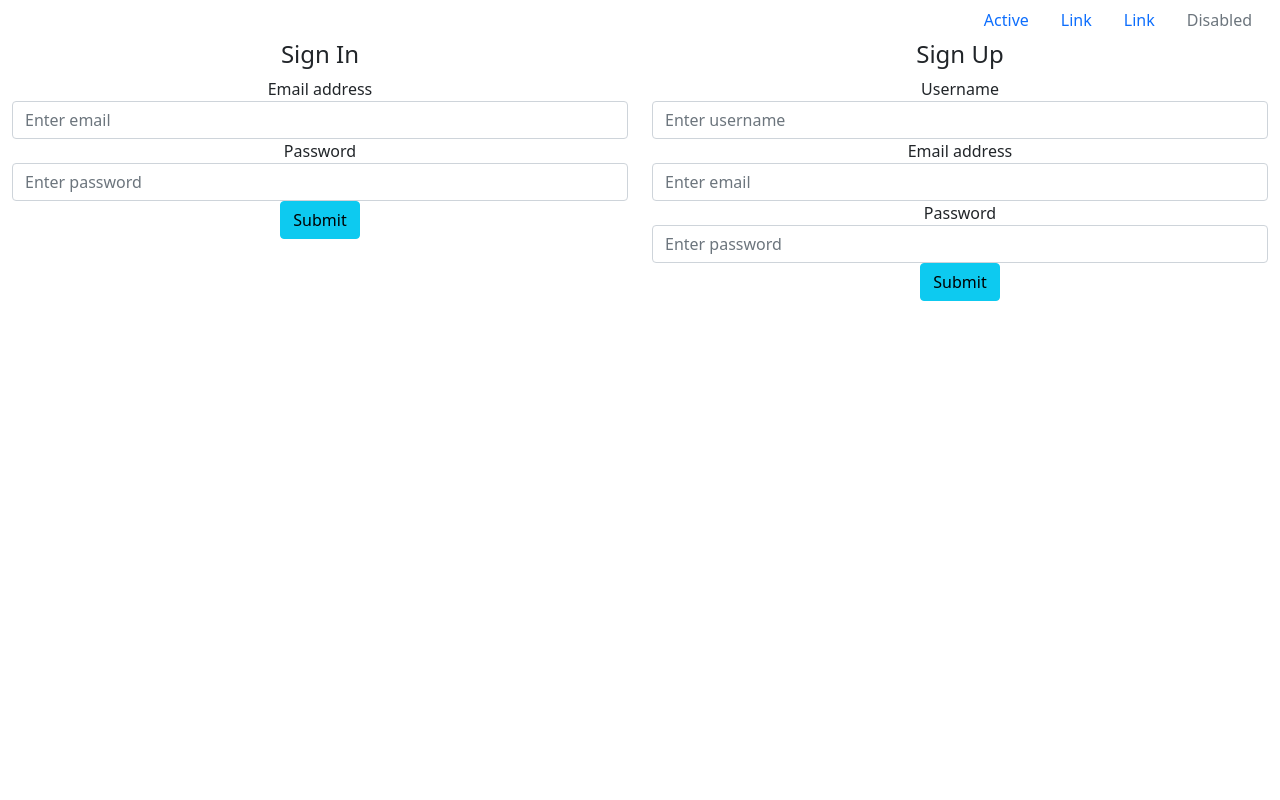
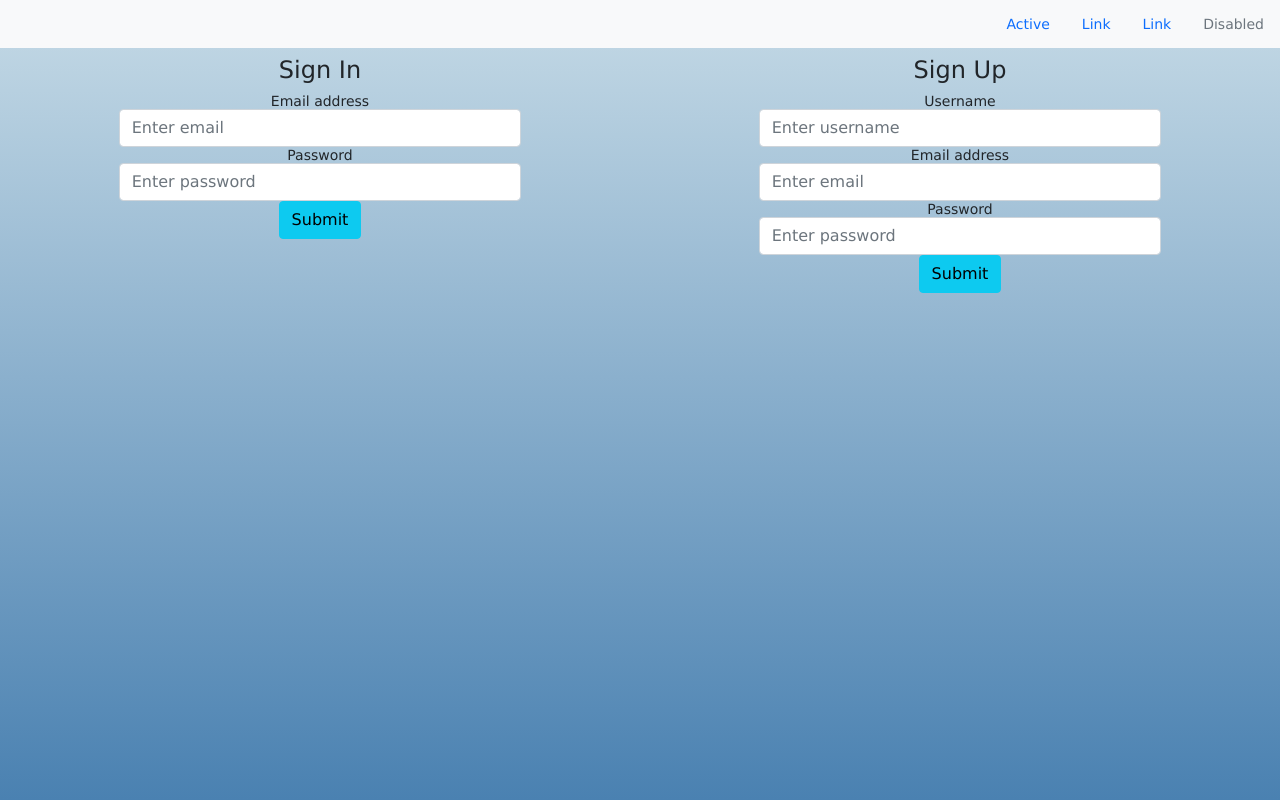
Before and after one commit to eph321/ticketac, a Node server app: page /login in a window 1280 px wide. Run offline with Node 20, Linux system fonts and the light colour scheme; some libraries are stand-ins or nearby versions.

Commit message:
login color body & links

```diff
--- a/public/stylesheets/style.css
+++ b/public/stylesheets/style.css
@@ -1,6 +1,9 @@
 body {
-  padding: 50px;
+  padding: 0px;
   font: 14px "Lucida Grande", Helvetica, Arial, sans-serif;
+  background:  linear-gradient(#C5DAE6, #4A81B1);
+  height:100vh;
+  width: 100vw;
 }
 
 a {
--- a/views/login.ejs
+++ b/views/login.ejs
@@ -6,14 +6,14 @@
     <meta name="viewport" content="width=device-width, initial-scale=1.0">
     <link href="https://cdn.jsdelivr.net/npm/bootstrap@5.1.3/dist/css/bootstrap.min.css" rel="stylesheet" integrity="sha384-1BmE4kWBq78iYhFldvKuhfTAU6auU8tT94WrHftjDbrCEXSU1oBoqyl2QvZ6jIW3" crossorigin="anonymous">
     <script src="https://kit.fontawesome.com/656bd8b39b.js" crossorigin="anonymous"></script>
+    <link rel="stylesheet" href="/stylesheets/style.css">
     <title>Document</title>
 </head>
 <body>
-    <div class="container-fluid">
 
-        <div class="row">
-
-            <ul class="nav justify-content-end">
+        <ul class=" nav justify-content-end bg-light w-100">
+            <div class="navbar-light navbar justify-content m-0">
+            <ul class=" nav justify-content-end">
                     <li class="nav-item">
                     <a class="nav-link active" aria-current="page" href="#">Active</a>
                     </li>
@@ -27,11 +27,14 @@
                     <a class="nav-link disabled">Disabled</a>
                     </li>
             </ul>
+        </ul>
 
-        </div>
-        <div class="row">
+    <div class="container-fluid mt-2">
+
+
+        <div class="row justify-content-around">
           <!-- SIGN IN AREA -->
-          <div class="col-12 col-sm-6 text-center">
+          <div class="col-12 col-sm-4 text-center">
 
             <div class="formArea">
 
@@ -56,7 +59,7 @@
 
 
           <!-- SIGN UP AREA -->
-          <div class="col-12 col-sm-6 text-center">
+          <div class="col-12 col-sm-4 text-center">
 
             <div class="formArea">
               <h4 class="titleForm">Sign Up</h4>
```
Lines whose indentation alone changed are shown as unchanged.
